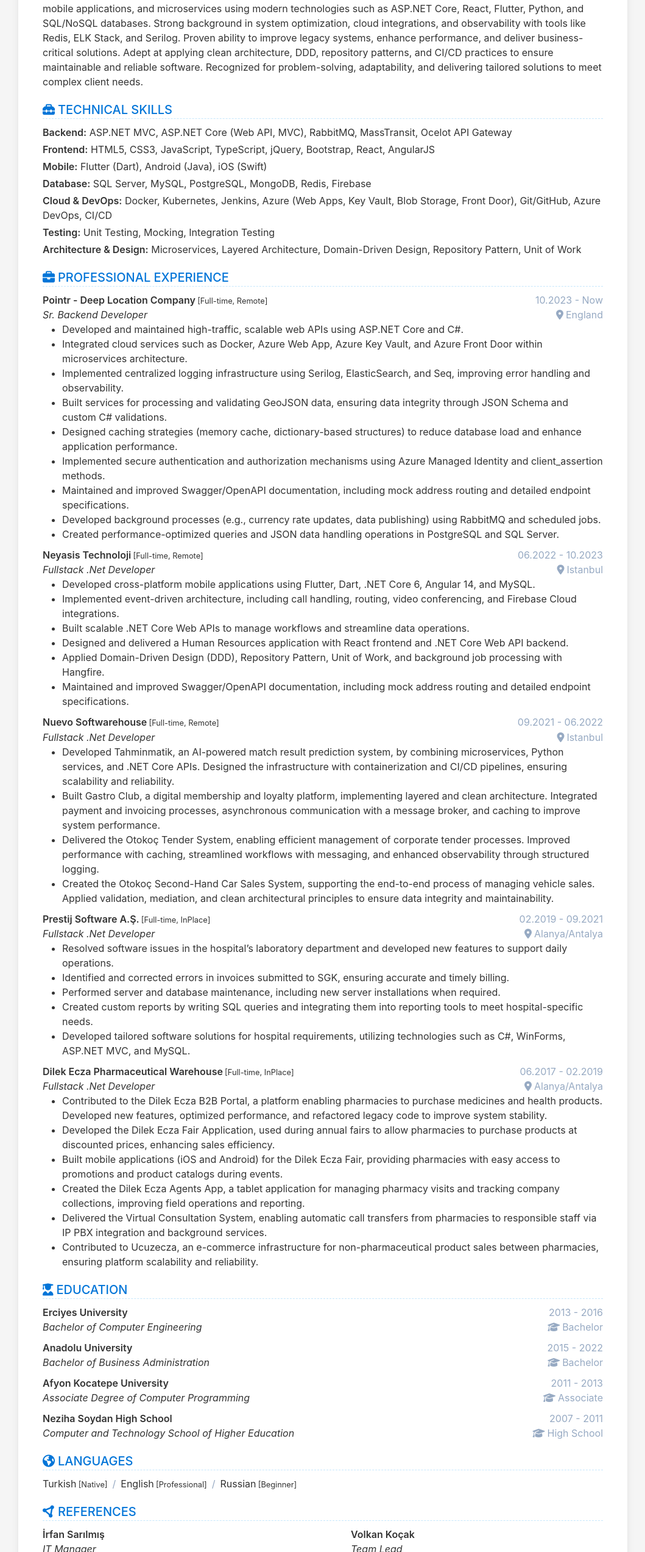
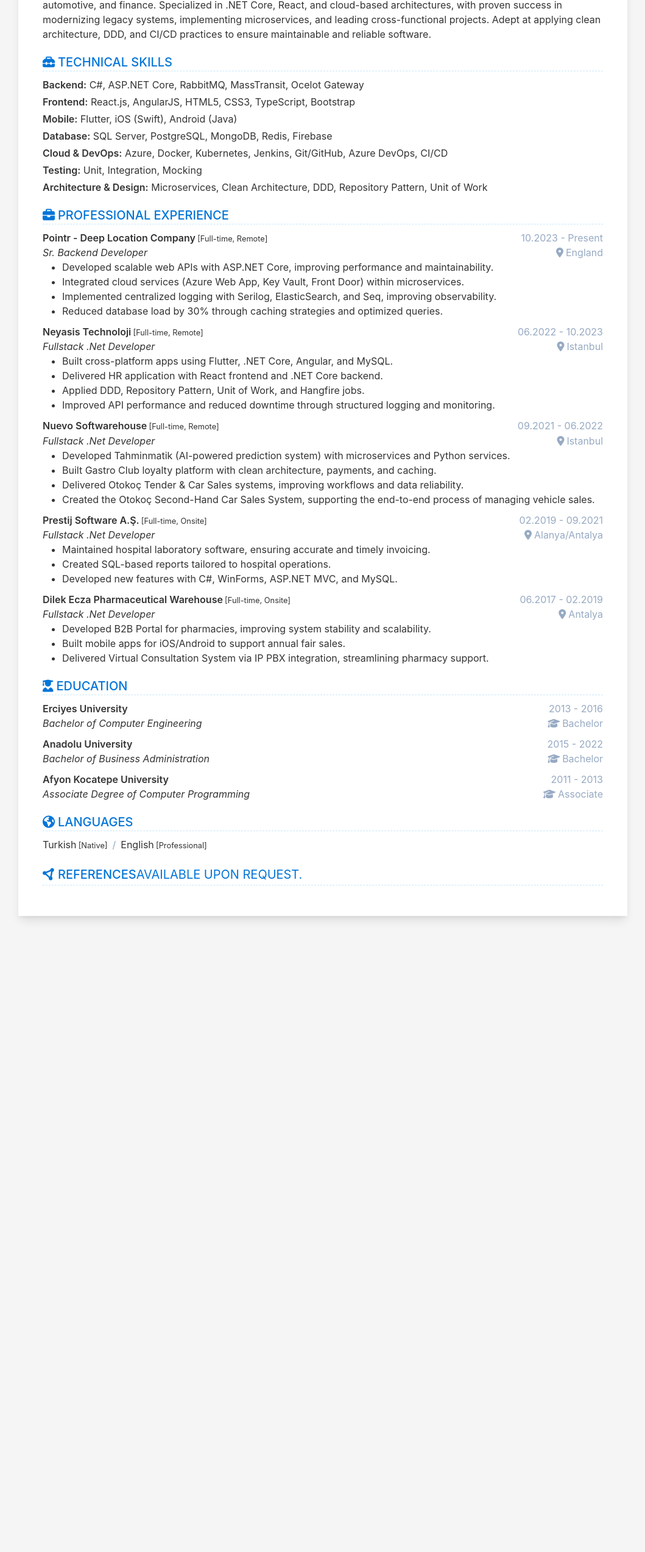
Before and after one commit to mesutd0nmez/my-resume, a plain HTML site: page index.html in a window 1280 px wide. Shown: the part 255-2800 px from the top of the page at 61% size, without its empty margins (110-1169 px from the left). After the commit the page ends 1777 px from the top, so only its background shows below. Drawn offline with Linux system fonts and the light colour scheme.

Commit message:
Update index.html

```diff
--- a/index.html
+++ b/index.html
@@ -44,9 +44,13 @@
     <i class="fa-solid fa-phone"></i>
     <a href="tel:+905347388952">+90534 7388952</a>
   </div>
-  <div class="contact-item" title="website">
-    <i class="fa-solid fa-globe"></i>
-    <a href="# target="_blank">-</a>
+  <div class="contact-item" title="fa-linkedin">
+    <i class="fa-solid fa-linkedin"></i>
+    <a href="https://www.linkedin.com/in/mesutbdonmez" target="_blank">linkedin.com/in/mesutbdonmez</a>
+  </div>
+   <div class="contact-item" title="fa-github">
+    <i class="fa-solid fa-github"></i>
+    <a href="https://github.com/mesutd0nmez" target="_blank">github.com/mesutd0nmez</a>
   </div>
 </div>
 
@@ -61,7 +65,11 @@
 
   <div class="section-content">
     <div class="description markdown">
-      <p>Versatile and results-driven Senior Fullstack Developer with extensive experience in designing and developing scalable applications across healthcare, e-commerce, automotive, and finance domains. Skilled in building enterprise web APIs, mobile applications, and microservices using modern technologies such as ASP.NET Core, React, Flutter, Python, and SQL/NoSQL databases. Strong background in system optimization, cloud integrations, and observability with tools like Redis, ELK Stack, and Serilog. Proven ability to improve legacy systems, enhance performance, and deliver business-critical solutions. Adept at applying clean architecture, DDD, repository patterns, and CI/CD practices to ensure maintainable and reliable software. Recognized for problem-solving, adaptability, and delivering tailored solutions to meet complex client needs.</p>
+      <p>Senior Fullstack Developer with 8+ years of experience delivering scalable applications across healthcare,
+          e-commerce, automotive, and finance. Specialized in .NET Core, React, and cloud-based architectures,
+          with proven success in modernizing legacy systems, implementing microservices, and leading
+          cross-functional projects. Adept at applying clean architecture, DDD, and CI/CD practices to ensure
+          maintainable and reliable software.</p>
     </div>
   </div>
 </section>
@@ -74,13 +82,13 @@
 
   <div class="section-content">
     <div class="description markdown">
-      <p><b>Backend:</b> ASP.NET MVC, ASP.NET Core (Web API, MVC), RabbitMQ, MassTransit, Ocelot API Gateway</p>
-      <p><b>Frontend:</b> HTML5, CSS3, JavaScript, TypeScript, jQuery, Bootstrap, React, AngularJS</p>
-      <p><b>Mobile:</b> Flutter (Dart), Android (Java), iOS (Swift)</p>
-      <p><b>Database:</b> SQL Server, MySQL, PostgreSQL, MongoDB, Redis, Firebase</p>
-      <p><b>Cloud & DevOps:</b> Docker, Kubernetes, Jenkins, Azure (Web Apps, Key Vault, Blob Storage, Front Door), Git/GitHub, Azure DevOps, CI/CD</p>
-      <p><b>Testing:</b> Unit Testing, Mocking, Integration Testing</p>
-      <p><b>Architecture & Design:</b> Microservices, Layered Architecture, Domain-Driven Design, Repository Pattern, Unit of Work</p>
+      <p><b>Backend:</b> C#, ASP.NET Core, RabbitMQ, MassTransit, Ocelot Gateway</p>
+      <p><b>Frontend:</b> React.js, AngularJS, HTML5, CSS3, TypeScript, Bootstrap</p>
+      <p><b>Mobile:</b> Flutter, iOS (Swift), Android (Java)</p>
+      <p><b>Database:</b> SQL Server, PostgreSQL, MongoDB, Redis, Firebase</p>
+      <p><b>Cloud & DevOps:</b> Azure, Docker, Kubernetes, Jenkins, Git/GitHub, Azure DevOps, CI/CD</p>
+      <p><b>Testing:</b> Unit, Integration, Mocking</p>
+      <p><b>Architecture & Design:</b> Microservices, Clean Architecture, DDD, Repository Pattern, Unit of Work</p>
     </div>
   </div>
 </section>
@@ -101,7 +109,7 @@
             <small>[Full-time, Remote]</small>
           </div>
           <div class="date">
-            <span>10.2023 - Now</span>
+            <span>10.2023 - Present</span>
           </div>
         </div>
 
@@ -116,15 +124,10 @@
         </div>
         <div class="description markdown">
           <ul>
-            <li>Developed and maintained high-traffic, scalable web APIs using ASP.NET Core and C#.</li>
-            <li>Integrated cloud services such as Docker, Azure Web App, Azure Key Vault, and Azure Front Door within microservices architecture.</li>
-            <li>Implemented centralized logging infrastructure using Serilog, ElasticSearch, and Seq, improving error handling and observability.</li>
-            <li>Built services for processing and validating GeoJSON data, ensuring data integrity through JSON Schema and custom C# validations.</li>
-            <li>Designed caching strategies (memory cache, dictionary-based structures) to reduce database load and enhance application performance.</li>
-            <li>Implemented secure authentication and authorization mechanisms using Azure Managed Identity and client_assertion methods.</li>
-            <li>Maintained and improved Swagger/OpenAPI documentation, including mock address routing and detailed endpoint specifications.</li>
-            <li>Developed background processes (e.g., currency rate updates, data publishing) using RabbitMQ and scheduled jobs.</li>
-            <li>Created performance-optimized queries and JSON data handling operations in PostgreSQL and SQL Server.</li>
+            <li>Developed scalable web APIs with ASP.NET Core, improving performance and maintainability.</li>
+            <li>Integrated cloud services (Azure Web App, Key Vault, Front Door) within microservices.</li>
+            <li>Implemented centralized logging with Serilog, ElasticSearch, and Seq, improving observability.</li>
+            <li>Reduced database load by 30% through caching strategies and optimized queries.</li>
           </ul>
         </div>
       </div>
@@ -150,12 +153,10 @@
         </div>
         <div class="description markdown">
           <ul>
-            <li>Developed cross-platform mobile applications using Flutter, Dart, .NET Core 6, Angular 14, and MySQL.</li>
-            <li>Implemented event-driven architecture, including call handling, routing, video conferencing, and Firebase Cloud integrations.</li>
-            <li>Built scalable .NET Core Web APIs to manage workflows and streamline data operations.</li>
-            <li>Designed and delivered a Human Resources application with React frontend and .NET Core Web API backend.</li>
-            <li>Applied Domain-Driven Design (DDD), Repository Pattern, Unit of Work, and background job processing with Hangfire.</li>
-            <li>Maintained and improved Swagger/OpenAPI documentation, including mock address routing and detailed endpoint specifications.</li>
+            <li>Built cross-platform apps using Flutter, .NET Core, Angular, and MySQL.</li>
+            <li>Delivered HR application with React frontend and .NET Core backend.</li>
+            <li>Applied DDD, Repository Pattern, Unit of Work, and Hangfire jobs.</li>
+            <li>Improved API performance and reduced downtime through structured logging and monitoring.</li>
           </ul>
         </div>
       </div>
@@ -180,10 +181,10 @@
         </div>
         <div class="description markdown">
           <ul>
-            <li>Developed Tahminmatik, an AI-powered match result prediction system, by combining microservices, Python services, and .NET Core APIs. Designed the infrastructure with containerization and CI/CD pipelines, ensuring scalability and reliability.</li>
-            <li>Built Gastro Club, a digital membership and loyalty platform, implementing layered and clean architecture. Integrated payment and invoicing processes, asynchronous communication with a message broker, and caching to improve system performance.</li>
-            <li>Delivered the Otokoç Tender System, enabling efficient management of corporate tender processes. Improved performance with caching, streamlined workflows with messaging, and enhanced observability through structured logging.</li>
-            <li>Created the Otokoç Second-Hand Car Sales System, supporting the end-to-end process of managing vehicle sales. Applied validation, mediation, and clean architectural principles to ensure data integrity and maintainability.</li>
+            <li>Developed Tahminmatik (AI-powered prediction system) with microservices and Python services.</li>
+            <li>Built Gastro Club loyalty platform with clean architecture, payments, and caching.</li>
+            <li>Delivered Otokoç Tender & Car Sales systems, improving workflows and data reliability.</li>
+            <li>Created the Otokoç Second-Hand Car Sales System, supporting the end-to-end process of managing vehicle sales.</li>
           </ul>
         </div>
       </div>
@@ -191,7 +192,7 @@
         <div class="row">
           <div class="company">
             <span>Prestij Software A.Ş.</span>
-            <small>[Full-time, InPlace]</small>
+            <small>[Full-time, Onsite]</small>
           </div>
           <div class="date">
             <span>02.2019 - 09.2021</span>
@@ -208,11 +209,9 @@
         </div>
         <div class="description markdown">
           <ul>
-            <li>Resolved software issues in the hospital’s laboratory department and developed new features to support daily operations.</li>
-            <li>Identified and corrected errors in invoices submitted to SGK, ensuring accurate and timely billing.</li>
-            <li>Performed server and database maintenance, including new server installations when required.</li>
-            <li>Created custom reports by writing SQL queries and integrating them into reporting tools to meet hospital-specific needs.</li>
-            <li>Developed tailored software solutions for hospital requirements, utilizing technologies such as C#, WinForms, ASP.NET MVC, and MySQL.</li>
+            <li>Maintained hospital laboratory software, ensuring accurate and timely invoicing.</li>
+            <li>Created SQL-based reports tailored to hospital operations.</li>
+            <li>Developed new features with C#, WinForms, ASP.NET MVC, and MySQL.</li>
           </ul>
         </div>
       </div>
@@ -220,7 +219,7 @@
         <div class="row">
           <div class="company">
             <span>Dilek Ecza Pharmaceutical Warehouse</span>
-            <small>[Full-time, InPlace]</small>
+            <small>[Full-time, Onsite]</small>
           </div>
           <div class="date">
             <span>06.2017 - 02.2019</span>
@@ -232,17 +231,14 @@
           </div>
           <div class="location">
             <i class="fa-solid fa-location-dot"></i>
-            <span>Alanya/Antalya</span>
+            <span>Antalya</span>
           </div>
         </div>
         <div class="description markdown">
           <ul>
-            <li>Contributed to the Dilek Ecza B2B Portal, a platform enabling pharmacies to purchase medicines and health products. Developed new features, optimized performance, and refactored legacy code to improve system stability.</li>
-            <li>Developed the Dilek Ecza Fair Application, used during annual fairs to allow pharmacies to purchase products at discounted prices, enhancing sales efficiency.</li>
-            <li>Built mobile applications (iOS and Android) for the Dilek Ecza Fair, providing pharmacies with easy access to promotions and product catalogs during events.</li>
-            <li>Created the Dilek Ecza Agents App, a tablet application for managing pharmacy visits and tracking company collections, improving field operations and reporting.</li>
-            <li>Delivered the Virtual Consultation System, enabling automatic call transfers from pharmacies to responsible staff via IP PBX integration and background services.</li>
-            <li>Contributed to Ucuzecza, an e-commerce infrastructure for non-pharmaceutical product sales between pharmacies, ensuring platform scalability and reliability.</li>
+            <li>Developed B2B Portal for pharmacies, improving system stability and scalability.</li>
+            <li>Built mobile apps for iOS/Android to support annual fair sales.</li>
+            <li>Delivered Virtual Consultation System via IP PBX integration, streamlining pharmacy support.</li>
           </ul>
         </div>
       </div>
@@ -323,27 +319,6 @@
         <div class="description markdown">
         </div>
       </div>
-      <div class="item">
-        <div class="row">
-          <div class="institution">
-            <span>Neziha Soydan High School</span>
-          </div>
-          <div class="date">
-            <span>2007 - 2011</span>
-          </div>
-        </div>
-        <div class="row">
-          <div class="major">
-            <span>Computer and Technology School of Higher Education</span>
-          </div>
-          <div class="degree">
-            <i class="fa-solid fa-graduation-cap"></i>
-            <span>High School</span>
-          </div>
-        </div>
-        <div class="description markdown">
-        </div>
-      </div>
     </div>
   </div>
 </section>
@@ -366,10 +341,6 @@
         <span>English</span>
         <small>[Professional]</small>
       </div>
-      <div class="item">
-        <span>Russian</span>
-        <small>[Beginner]</small>
-      </div>
     </div>
   </div>
 </section>
@@ -377,64 +348,7 @@
 <section class="reference" style="order: 14">
   <div class="section-title">
     <i class="section-icon fa-solid fa-circle-nodes"></i>
-    <h2>References</h2>
-  </div>
-  <div class="section-content">
-    <div class="description markdown">
-    </div>
-    <div class="items">
-      <div class="item">
-        <div class="reference-name">
-          <span>İrfan Sarılmış</span>
-        </div>
-        <div class="reference-title">
-          <span>IT Manager</span>
-        </div>
-        <div class="reference-institution">
-          <span>Dilek Ecza Warehouse</span>
-        </div>
-        <div class="reference-email">
-          <a href="mailto:irfansarilmis@dilekecza.com">irfansarilmis@dilekecza.com</a>
-        </div>
-        <div class="reference-phone">
-          <a href="tel:+905454369279">+90545 436 9279</a>
-        </div>
-      </div>
-      <div class="item">
-        <div class="reference-name">
-          <span>Volkan Koçak</span>
-        </div>
-        <div class="reference-title">
-          <span>Team Lead</span>
-        </div>
-        <div class="reference-institution">
-          <span>Neyasis Technology</span>
-        </div>
-        <div class="reference-email">
-          <a href="mailto:devvolkankocak@gmail.com">devvolkankocak@gmail.com</a>
-        </div>
-        <div class="reference-phone">
-          <a href="tel:+905434183194">+90543 418 3194</a>
-        </div>
-      </div>
-      <div class="item">
-        <div class="reference-name">
-          <span>Özgen Akıncılar</span>
-        </div>
-        <div class="reference-title">
-          <span>Sr. Fullstack Developer</span>
-        </div>
-        <div class="reference-institution">
-          <span>Epam Systems</span>
-        </div>
-        <div class="reference-email">
-          <a href="mailto:ozgen.akincilar@gmail.com">ozgen.akincilar@gmail.com</a>
-        </div>
-        <div class="reference-phone">
-          <a href="tel:+905392514070">+90539 251 4070</a>
-        </div>
-      </div>
-    </div>
+    <h2>References</h2> available upon request.
   </div>
 </section>
 </div>
```
